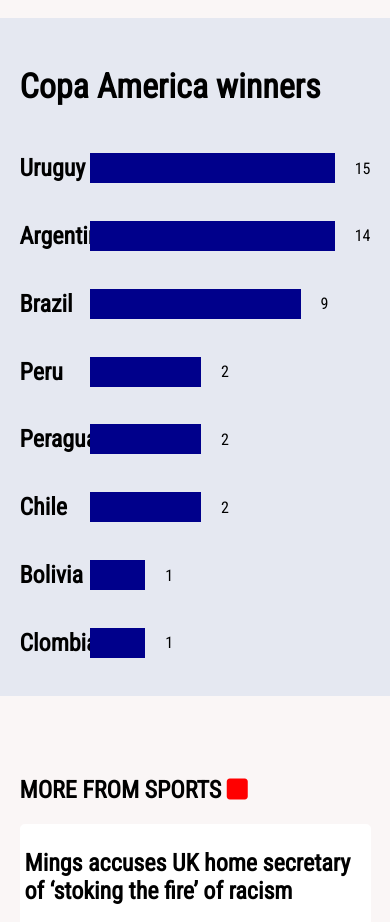
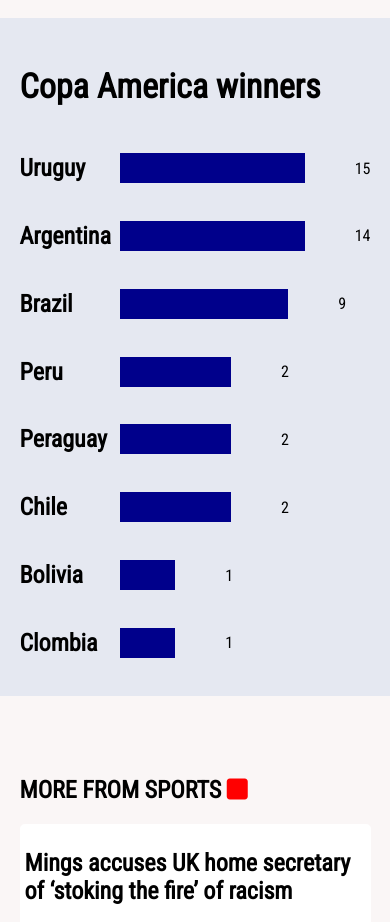
Before and after one commit to srikanto5120/asignment-2, a plain HTML site: page index.html in a window 390 px wide. Shown: the part 7740-8662 px from the top of the page. Drawn offline with Linux system fonts and the light colour scheme.

Commit message:
solved copa

```diff
--- a/style.css
+++ b/style.css
@@ -285,11 +285,18 @@ media q
         flex-direction: column;
 
     }
+    .country{
+        gap: 50px;
+    }
     .country-name{
         width: 50px;
+
+    }
+    .argentina-rasio{
+        width: 23vh;
     }
     .brazil-rasio{
-        width: 25vh;
+        width: 20vh;
     }
 
     .sport{
```
